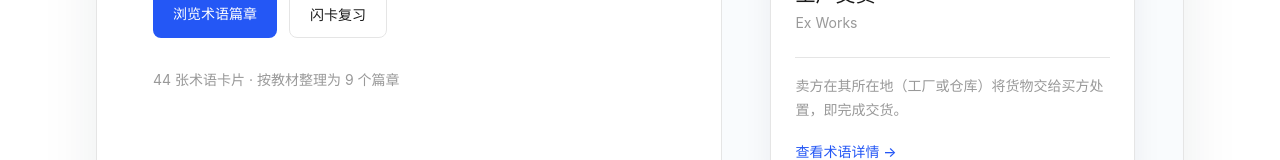
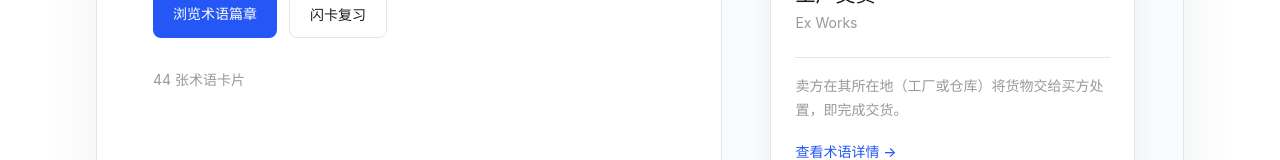
Before and after one commit to fjt926849-design/tradelearn, a Next.js app: page / in a window 1280 px wide. Shown: the part 420-580 px from the top of the page. Built offline with nearby package versions, Linux system fonts and the light colour scheme; no server answers.

Commit message:
fix: simplify homepage card count copy

```diff
--- a/app/page.tsx
+++ b/app/page.tsx
@@ -4,7 +4,7 @@ import Link from "next/link";
 import { useMemo } from "react";
 import Footer from "@/components/layout/Footer";
 import Header from "@/components/layout/Header";
-import { termLibraryCards, termLibraryChapters } from "@/data/term-library";
+import { termLibraryCards } from "@/data/term-library";
 import { useTermCardProgress } from "@/hooks/useTermCardProgress";
 
 export default function HomePage() {
@@ -65,7 +65,7 @@ export default function HomePage() {
                   </Link>
                 </div>
                 <p className="mt-8 text-sm" style={{ color: "var(--color-text-muted)" }}>
-                  {termLibraryCards.length} 张术语卡片 · 按教材整理为 {termLibraryChapters.length} 个篇章
+                  {termLibraryCards.length} 张术语卡片
                 </p>
               </div>
 
```
